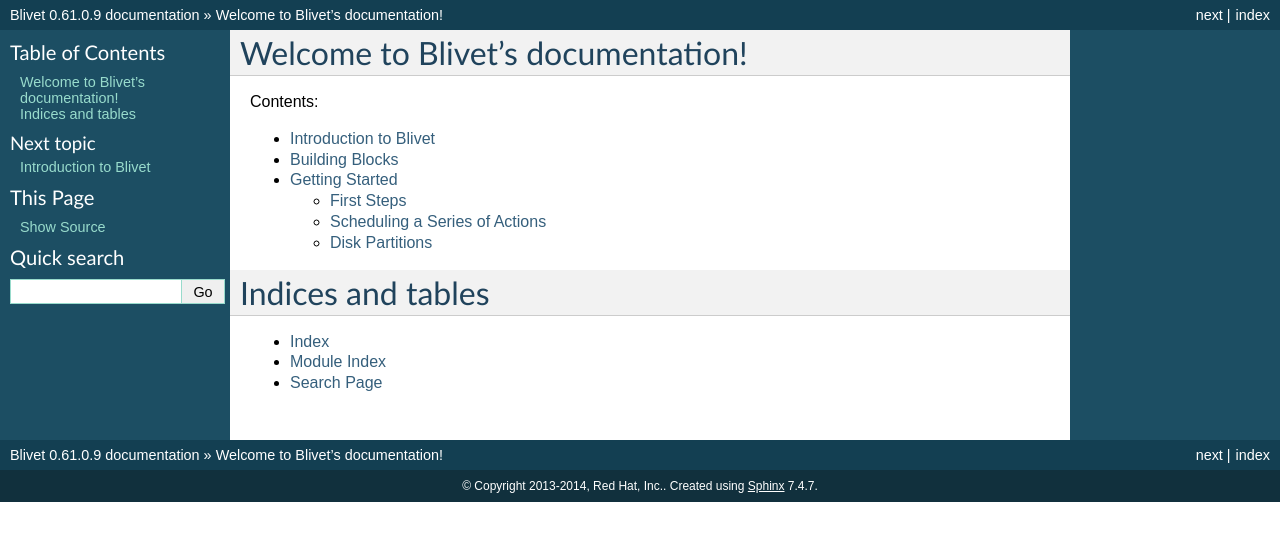
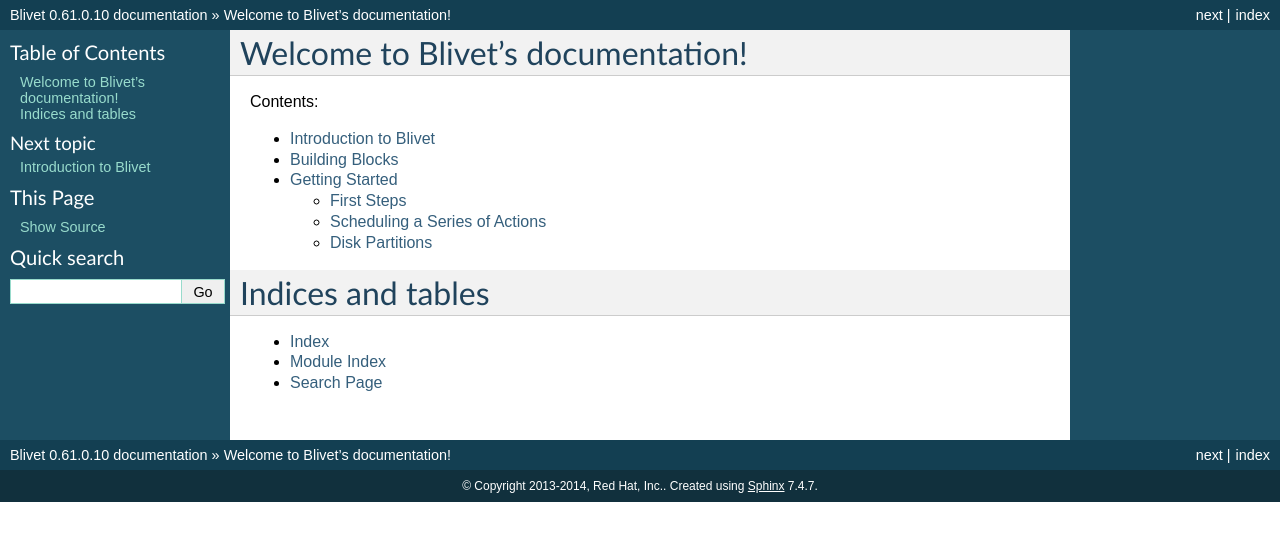
Before and after one commit to storaged-project/blivet, a Sphinx documentation site: the page built from doc/index.rst, in a window 1280 px wide. Shown: the top 541 px of the page. Built offline with Sphinx 7.4.7, drawn with Linux system fonts in a browser that asks for light colours; pages that are not in the unit, such as notebooks, are missing from menus.

Commit message:
New version: 0.61.0.10

```diff
--- a/blivet/__init__.py
+++ b/blivet/__init__.py
@@ -19,7 +19,7 @@
 # Red Hat Author(s): Dave Lehman <dlehman@redhat.com>
 #
 
-__version__ = '0.61.0.9'
+__version__ = '0.61.0.10'
 
 ##
 ## Default stub values for installer-specific stuff that gets set up in
--- a/doc/conf.py
+++ b/doc/conf.py
@@ -48,9 +48,9 @@
 # built documents.
 #
 # The short X.Y version.
-version = '0.61.0.9'
+version = '0.61.0.10'
 # The full version, including alpha/beta/rc tags.
-release = '0.61.0.9'
+release = '0.61.0.10'
 
 # The language for content autogenerated by Sphinx. Refer to documentation
 # for a list of supported languages.
--- a/setup.py
+++ b/setup.py
@@ -2,7 +2,7 @@
 
 from distutils.core import setup
 
-setup(name='blivet', version='0.61.0.9',
+setup(name='blivet', version='0.61.0.10',
       description='Python module for system storage configuration',
       author='David Lehman', author_email='dlehman@redhat.com',
       url='http://fedoraproject.org/wiki/blivet',
```
Also changed, not shown: 2 other files.
